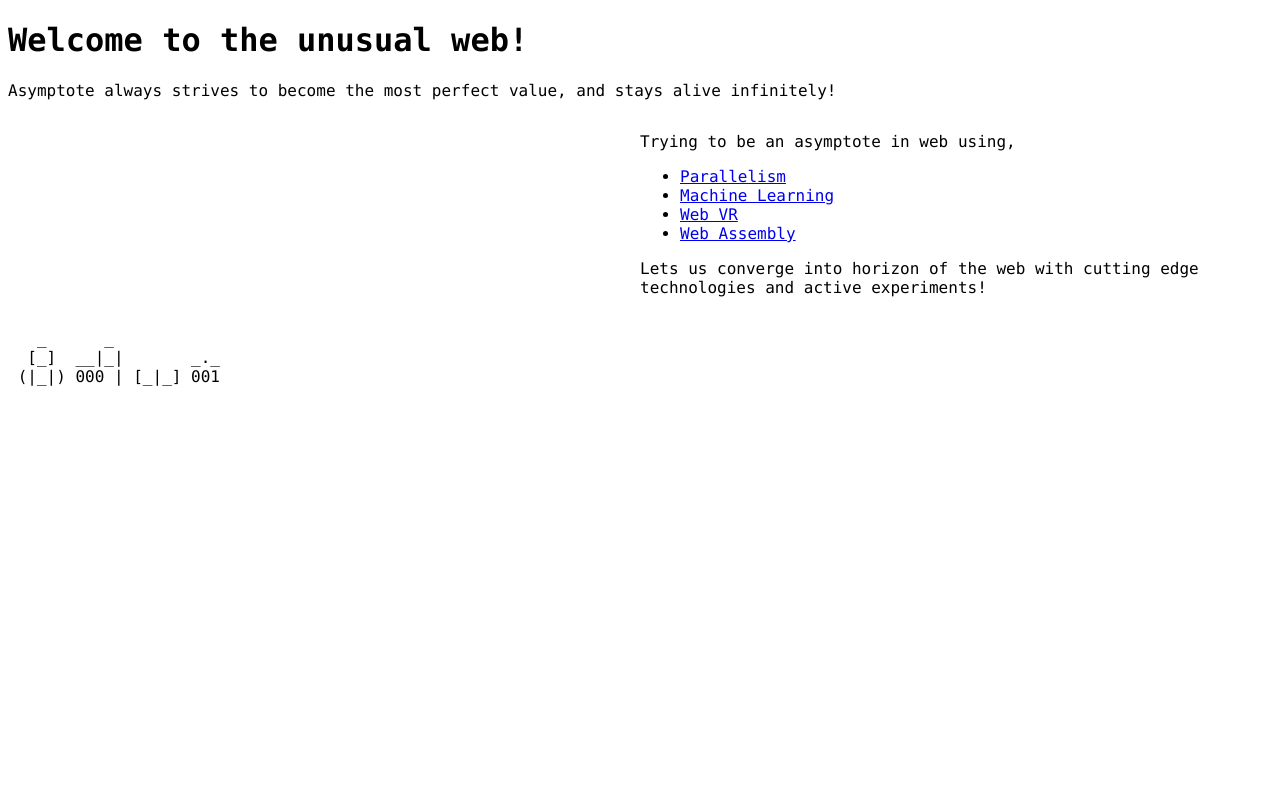
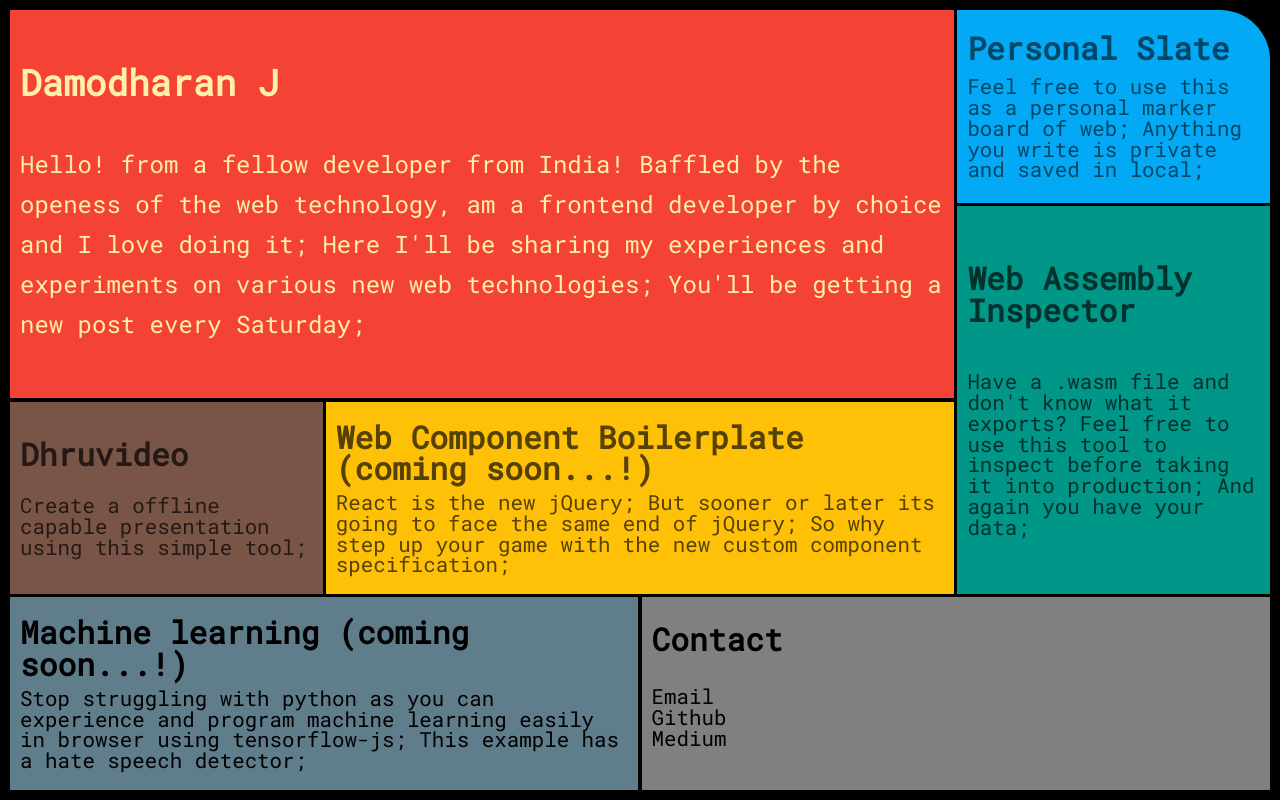
Before and after one commit to damodharanj/damodharanj.github.io, a plain HTML site: page index.html in a window 1280 px wide. Drawn offline with nearby package versions, Linux system fonts and the light colour scheme; a script that the page names is missing.

Commit message:
Add new page

```diff
--- a/index.html
+++ b/index.html
@@ -1,54 +1,255 @@
 <!DOCTYPE html>
 <html>
 <head>
-<script src="https://d3js.org/d3.v3.min.js"></script>
-<script src="https://mauriciopoppe.github.io/function-plot/js/function-plot.js"></script>
 	<meta charset="utf-8">
-  <title>The Unusual Web</title>
+	<meta name="viewport" content="width=device-width, initial-scale=1.0">
+	<meta name="mobile-web-app-capable" content="yes">
+    <meta name="application-name" content="Page OS">
+    <link rel="icon" sizes="192x192" href="">
+
+    <!-- Add to homescreen for Safari on iOS -->
+    <meta name="apple-mobile-web-app-capable" content="yes">
+    <meta name="apple-mobile-web-app-status-bar-style" content="black">
+    <meta name="apple-mobile-web-app-title" content="Page OS">
+    <link rel="apple-touch-icon" href="">
+    <meta name="theme-color" content="#9fa2a3">
+	<title>The Page OS</title>
 	<style type="text/css">
-  	* {
-  		font-family: Menlo, monospace;
+		html, body, div, span, applet, object, iframe,
+		h1, h2, h3, h4, h5, h6, p, blockquote, pre,
+		a, abbr, acronym, address, big, cite, code,
+		del, dfn, em, img, ins, kbd, q, s, samp,
+		small, strike, strong, sub, sup, tt, var,
+		b, u, i, center,
+		dl, dt, dd, ol, ul, li,
+		fieldset, form, label, legend,
+		table, caption, tbody, tfoot, thead, tr, th, td,
+		article, aside, canvas, details, embed,
+		figure, figcaption, footer, header, hgroup,
+		menu, nav, output, ruby, section, summary,
+		time, mark, audio, video {
+			margin: 0;
+			padding: 0;
+			border: 0;
+			font-size: 100%;
+			font: inherit;
+			vertical-align: baseline;
+			font-family: 'Roboto Mono', monospace;
 		}
-  	.root {
-  		display: flex;
+		/* HTML5 display-role reset for older browsers */
+		article, aside, details, figcaption, figure,
+		footer, header, hgroup, menu, nav, section {
+			display: block;
 		}
-  	.root > div {
-  		width: 50%;
-  		flex-direction: column;
+		body {
+			line-height: 1;
+		}
+		ol, ul {
+			list-style: none;
+		}
+		blockquote, q {
+			quotes: none;
+		}
+		blockquote:before, blockquote:after,
+		q:before, q:after {
+			content: '';
+			content: none;
+		}
+		table {
+			border-collapse: collapse;
+			border-spacing: 0;
+		}
+		h1 {
+			/*font-size: 2em;*/
 		}
 	</style>
+	<style type="text/css">
+		body {
+			background-color: black;
+			user-select: none;
+		}
+		h1 {
+			font-weight: bolder;
+			font-size: 20px;
+		}
+		.flexer {
+			padding: 10px;
+		    display: flex;
+		    flex-direction: column;
+		    justify-content: space-evenly;
+		    /*font-size: 1.5em*/
+		}
+		.container {
+			min-height: calc(100vh - 20px);
+			margin: auto;
+			display: grid;
+			grid-template-columns: 1fr 1fr 1fr 1fr;
+			grid-auto-rows: minmax(200px, auto);
+			grid-row-gap: 0.2em;
+			grid-column-gap: 0.2em;
+			box-sizing: border-box;
+			margin: 10px;
+		}
+
+		.container-shrink {
+			transform: scale(0);
+		}
+
+		.left-radius {
+			border-radius: 50px 50px;
+		}
+		.right-radius {
+			border-radius: 150px 50px;
+		}
+		.item {
+			background-color: gray;
+			cursor: pointer;
+			box-sizing: border-box;
+		}
+		#item1 p {
+			line-height: 40px;
+		}
+		.item:hover {
+			transform: scale(0.99);
+		}
+
+		.item:active {
+			transform: scale(0.95);
+		}
+
+		#item1 {
+			grid-column: 1/4;
+			grid-row: 1/3;
+			background-color: #F44336;
+			color: #FFF0A5;
+			font-size: 1.5em;
+			/*border-top-left-radius: 50px;*/
+		}
+		#item2 {
+			grid-column: 4/5;
+			background-color: #03A9F4;
+			border-top-right-radius: 50px;
+			/*font-size: 1.5em;*/
+			color: #004666;
+		}
+		#item3 {
+			grid-column: 4/5;
+			grid-row: 2/4;
+			background-color: #009688;
+			/*font-size: 2em;*/
+			color: #00322d;
+		}
+		#item4 {
+			grid-column: 1/4;
+			background-color: #795548;
+			color: #261915;
+		}
+		#item5 {
+			grid-column: 1/5;
+			background-color: #FFC107;
+    		color: #554104;
+		}
+		#item6 {
+			grid-column: 1/3;
+			background-color: #607D8B;
+		}
+		#item7 {
+			grid-column: 3/5;
+		}
+
+		@media screen and (min-width: 700px)  {
+			#item1 {
+				font-size: 1.5em;
+			}
+			#item2, #item3, #item4, #item5, #item6, #item7 {
+				font-size: 1.3em;
+			}
+			#item4 {
+				grid-column: 1/2;
+			}
+
+			#item5 {
+				grid-column: 2/4;
+			}
+
+			.item > h1 {
+				font-size: 1.5em;
+			}
+			.container {
+				grid-auto-rows: minmax(180px, auto);
+			}
+		}
+
+
+	</style>
+	<link href="https://fonts.googleapis.com/css?family=Roboto+Mono" rel="stylesheet">
+	<link href="https://fonts.googleapis.com/css?family=Open+Sans" rel="stylesheet">
 </head>
 <body>
-  <h1>Welcome to the unusual web!</h1>
-  <p>Asymptote always strives to become the most perfect value, and stays alive infinitely!</p>
-  <div class="root">
-  	<div id="demo"></div>
-	<div>
+	<div class="container">
+		<div id="item1" class="flexer item">
+			<h1>Damodharan J</h1>
 			<p>
-		Trying to be an asymptote in web using,
+				Hello! from a fellow developer from India! Baffled by the openess of the web technology, am a frontend developer by choice and I love doing it; Here I'll be sharing my experiences and experiments on various new web technologies;
+				You'll be getting a new post every Saturday;
+			</p>
+		</div>
+		<div id="item2" class="flexer item" target="https://damo.js.org/palagai-js">
+			<h1>Personal Slate</h1>
+			<p>Feel free to use this as a personal marker board of web; Anything you write is private and saved in local;</p>
+		</div>
+		<div id="item3" class="flexer item" target="https://damo.js.org/wasm-inspector/">
+			<h1>Web Assembly Inspector</h1>
+			<p>
+				Have a .wasm file and don't know what it exports? Feel free to use this tool to inspect before taking it into production;
+				And again you have your data;
+			</p>
+		</div>
+		<div id="item4" class="flexer item" target="https://github.com/damodharanj/dhruvideo">
+			<h1>Dhruvideo</h1>
+			<p>
+				Create a offline capable presentation using this simple tool;
+			</p>
+		</div>
+		<div id="item5" class="flexer item">
+			<h1>Web Component Boilerplate (coming soon...!)</h1>
+			<p>React is the new jQuery; But sooner or later its going to face the same end of jQuery; So why step up your game with the new custom component specification;</p>
+		</div>
+		<div id="item6" class="flexer item">
+			<h1>Machine learning (coming soon...!)</h1>
+			<p>Stop struggling with python as you can experience and program machine learning easily in browser using tensorflow-js; This example has a hate speech detector;</p>
+		</div>
+		<div id="item7" class="flexer item">
+			<h1>Contact</h1>
+			<p>
 				<ul>
-			<li><a href="#">Parallelism</a></li>
-			<li><a href="#">Machine Learning</a></li>
-			<li><a href="#">Web VR</a></li>
-			<li><a href="#">Web Assembly</a></li>
+					<li>Email</li>
+					<li>Github</li>
+					<li>Medium</li>
 				</ul>
-		Lets us converge into horizon of the web with cutting edge technologies and active experiments!
 			</p>
 		</div>
 	</div>
-  <pre>   _      _
-  [_]  __|_|       _._
- (|_|) 000 | [_|_] 001
- </pre>
 </body>
 <script type="text/javascript">
-	functionPlot({
-	  target: '#demo',
-	  xAxis: {domain: [-1.5, 2.5]},
-  	  yAxis: {domain: [-4, 7]},
-	  data: [{
-	    fn: '-1/x'
-	  }]
-	})
+	function getParentWithClass (element, className, stopElement) {
+		var p = element.parentElement
+		if(element == stopElement) {
+			return stopElement
+		} else if(p == stopElement) {
+			return stopElement
+		} else if(p.classList.contains(className)) {
+			return p
+		} else {
+			return getParentWithClass(element.parentElement, className, stopElement)
+		}
+	}
+	const container = document.querySelector('.container');
+	container.addEventListener('click', (e) => {
+		const target = e.target.classList.contains('item') ? e.target.getAttribute('target') : getParentWithClass(e.target, 'item').getAttribute('target');
+		if (target) {
+			window.location = target;
+		}
+	});
 </script>
 </html>
```
Lines whose indentation alone changed are shown as unchanged.
